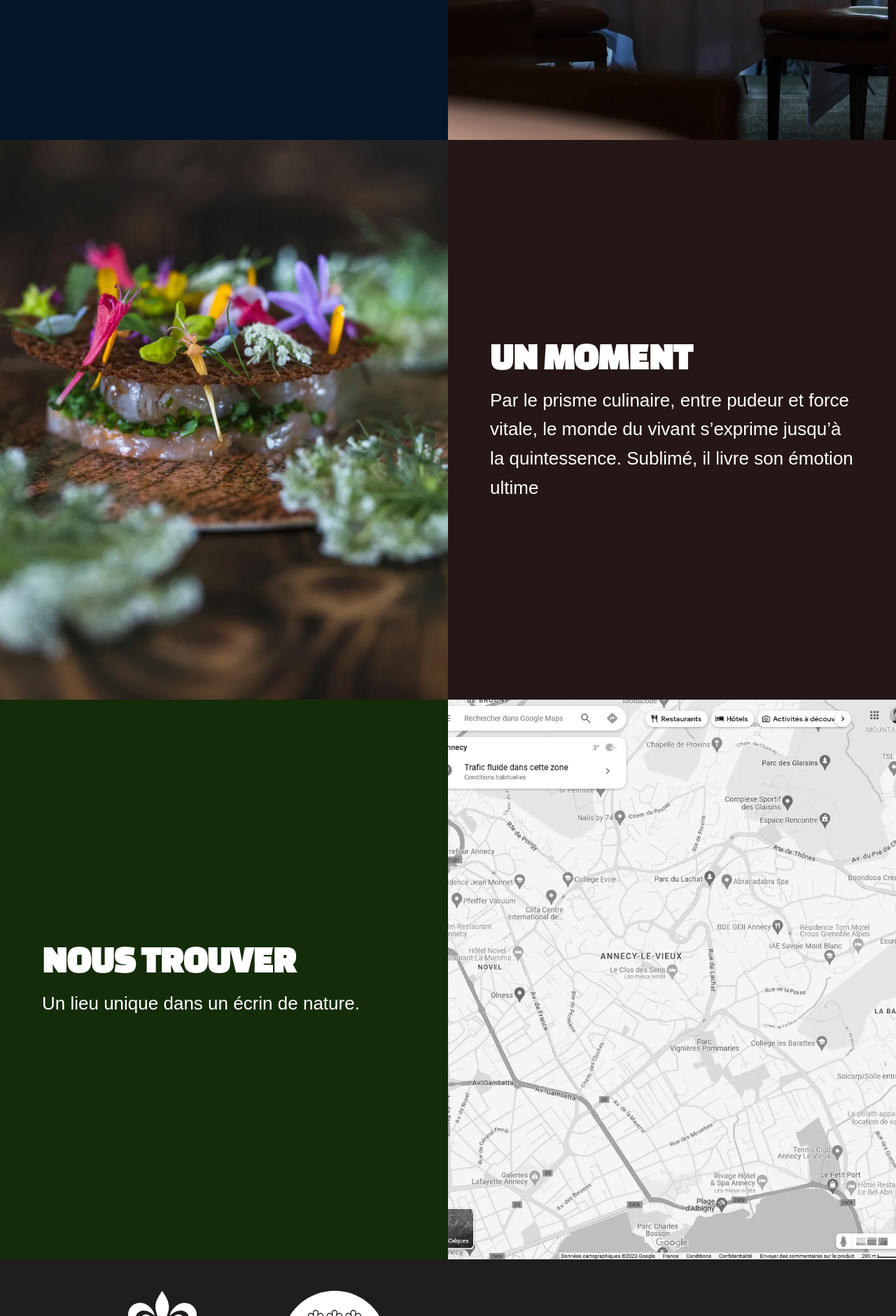
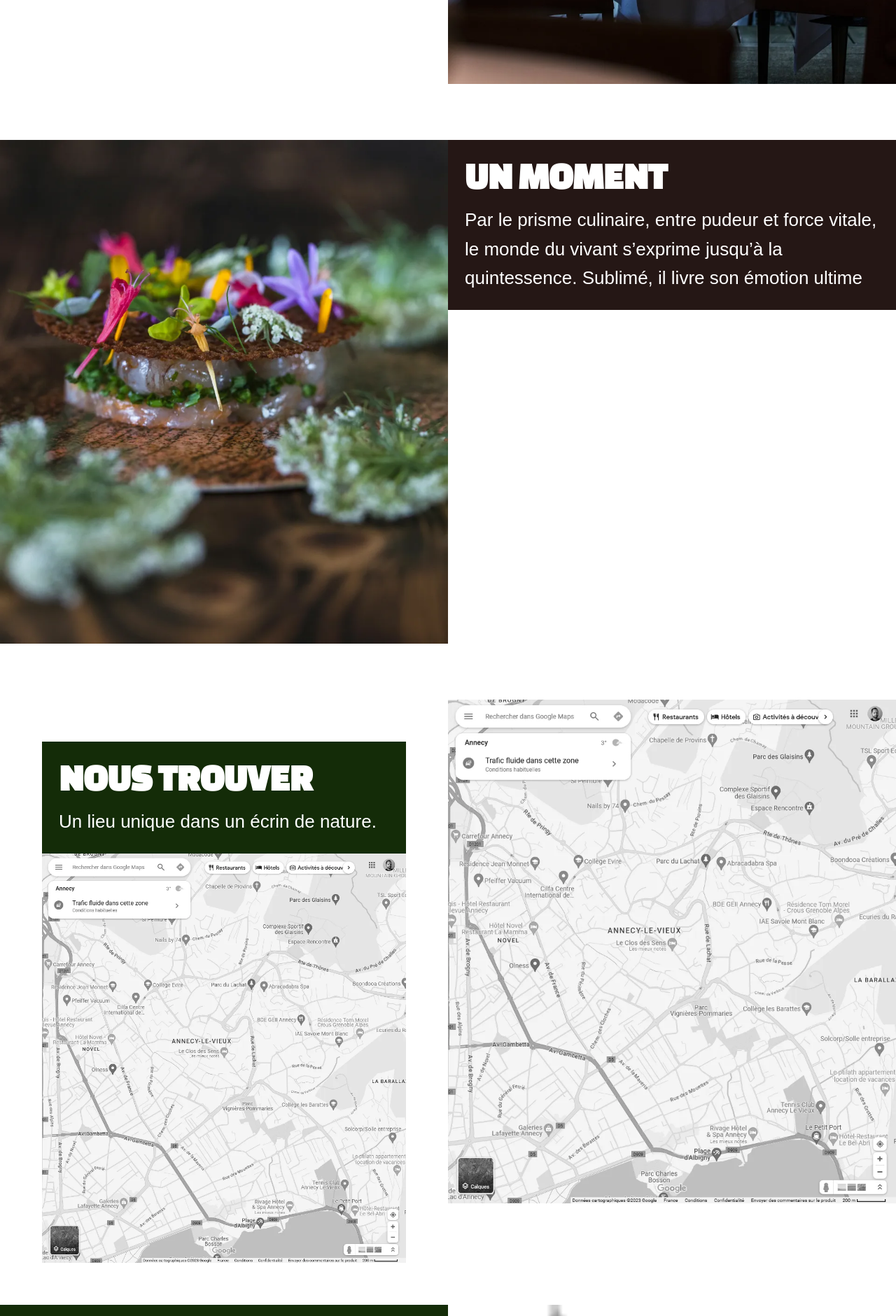
Before and after one commit to jderache/pavillon-gourmand, a PHP site: page / in a window 1280 px wide. Shown: the part 1400-3281 px from the top of the page at 70% size. Run offline with PHP 8.4, Linux system fonts and the light colour scheme.

Commit message:
style: :lipstick: ajout d'une classe content-image

```diff
--- a/index.php
+++ b/index.php
@@ -44,7 +44,7 @@
 	</div>
 	<main>
 		<section>
-			<div class=" content" style="background-color: var(--blue);">
+			<div class="content bg-blue">
 				<h2>Un lieu</h2>
 				<p>Univers singulier, identitaire et façonné par l’homme. Essences de bois brulé, pierre de Savoie et cristal taillé, la salle, apaisante et épurée, accueille l’authentique transparence réconfort</p>
 			</div>
@@ -53,7 +53,7 @@
 				./public/images/1400/content1_w1400.webp 1400w" />
 		</section>
 		<section class="reverse">
-			<div class="content" style="background-color: var(--brown);">
+			<div class="content bg-brown">
 				<h2>Un moment</h2>
 				<p>Par le prisme culinaire, entre pudeur et force vitale, le monde du vivant s’exprime jusqu’à la quintessence. Sublimé, il livre son émotion ultime</p>
 			</div>
@@ -62,14 +62,26 @@
 				./public/images/1400/content2_w1400.webp 1400w" />
 		</section>
 		<section>
-			<div class="content" style="background-color: var(--green);">
-				<h2>Nous trouver</h2>
-				<p>Un lieu unique dans un écrin de nature.</p>
-			</div>
+			<div class="content-image">
+                <div class="content bg-green">
+                    <h2>Nous trouver</h2>
+                    <p>Un lieu unique dans un écrin de nature.</p>
+			    </div>
+                <img src="./public/images/0/maps.webp" srcset="./public/images/576/maps_w576.webp 576w, ./public/images/768/maps_w768.webp 768w,
+				./public/images/992/maps_w992.webp 992w, ./public/images/1200/maps_w1200.webp 1200w,
+				./public/images/1400/maps_w1400.webp 1400w" />
+            </div>
 			<img src="./public/images/0/maps.webp" srcset="./public/images/576/maps_w576.webp 576w, ./public/images/768/maps_w768.webp 768w,
 				./public/images/992/maps_w992.webp 992w, ./public/images/1200/maps_w1200.webp 1200w,
 				./public/images/1400/maps_w1400.webp 1400w" />
 		</section>
+        <section>
+            <div class="content bg-green">
+                <h2>Nous trouver</h2>
+                <p>Un lieu unique dans un écrin de nature.</p>
+            </div>
+            <img src="./public/images/logo.webp" alt="dwadaw">
+        </section>
 	</main>
 </body>
 
--- a/public/css/style.css
+++ b/public/css/style.css
@@ -25,6 +25,18 @@
     margin: 0;
     padding: 0;
     line-height: 1;
+}
+
+.bg-green {
+    background-color: var(--green);
+}
+
+.bg-blue {
+    background-color: var(--blue);
+}
+
+.bg-brown {
+    background-color: var(--brown);
 }
 
 .hero {
@@ -92,7 +104,8 @@ h1 {
 section {
     display: flex;
     flex-direction: column;
-	height: 100vh;
+    min-height: 100vh;
+    height: 100%;
     color: white;
 }
 
@@ -102,13 +115,17 @@ section.reverse {
 
 section > div {
     height: 50%;
-	padding: 24px;
     flex: 1;
 }
 
-section > img {
+section>img {
     height: 50%;
     object-fit: cover;
+}
+
+section .content-image {
+    display: flex;
+    flex-direction: column;
 }
 
 section .content {
@@ -116,6 +133,7 @@ section .content {
     flex-direction: column;
     justify-content: center;
     gap: 16px;
+    padding: 24px;
 }
 
 section h2 {
@@ -148,7 +166,7 @@ footer .footer-bottom {
     background: black;
     color: white;
     font-family: "Arial", sans-serif;
-	min-height: 240px;
+    min-height: 175px;
     align-items: flex-end;
 }
 
@@ -214,14 +232,14 @@ footer .footer-bottom a {
         flex-direction: row-reverse;
     }
 
-	section > div {
+    section>div {
         width: 50%;
         height: 100%;
         padding: 60px;
         flex: 1;
     }
 
-	section > img {
+    section>img {
         width: 50%;
         height: 100%;
     }
```
Also changed, not shown: 1 other file. Lines whose indentation alone changed are shown as unchanged.
